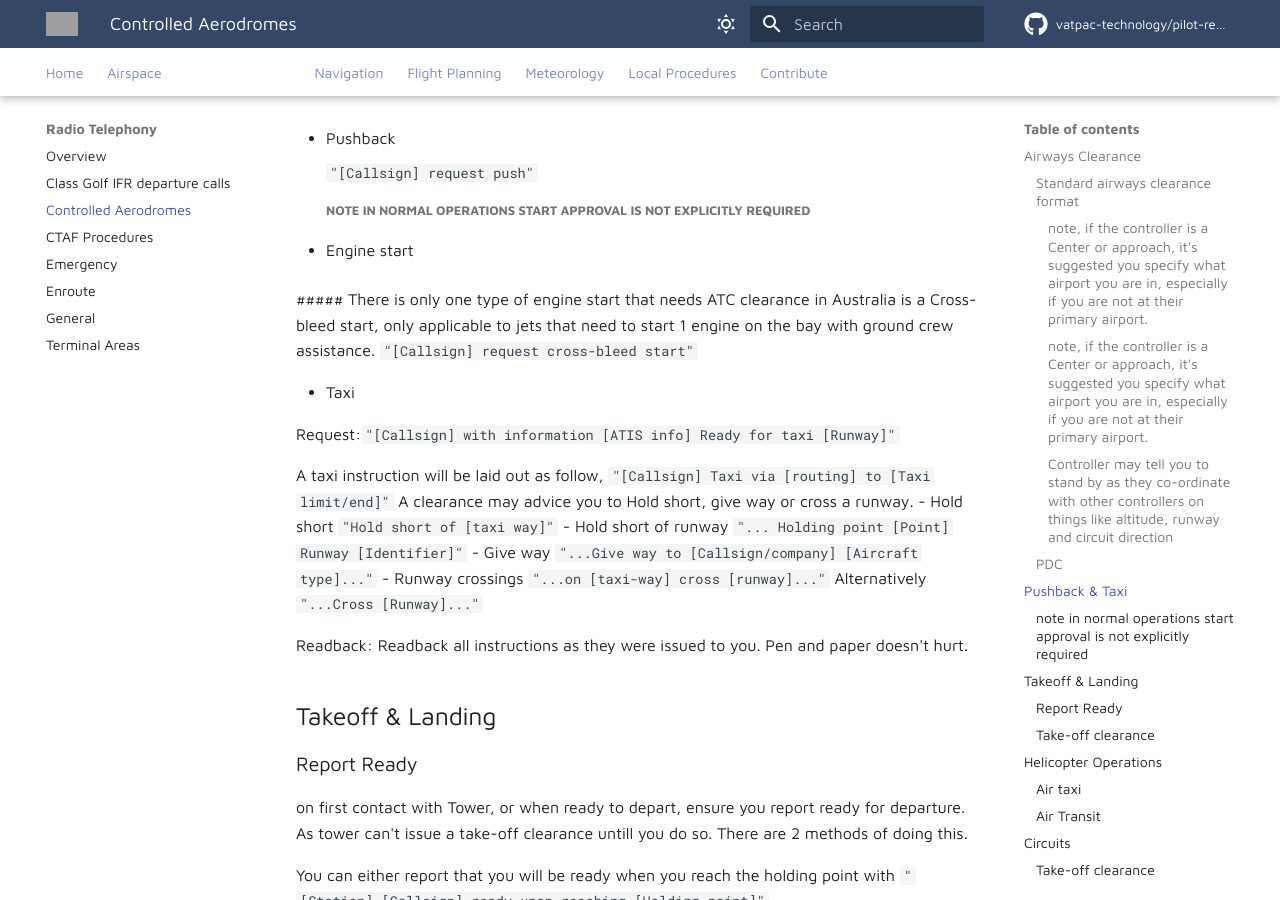
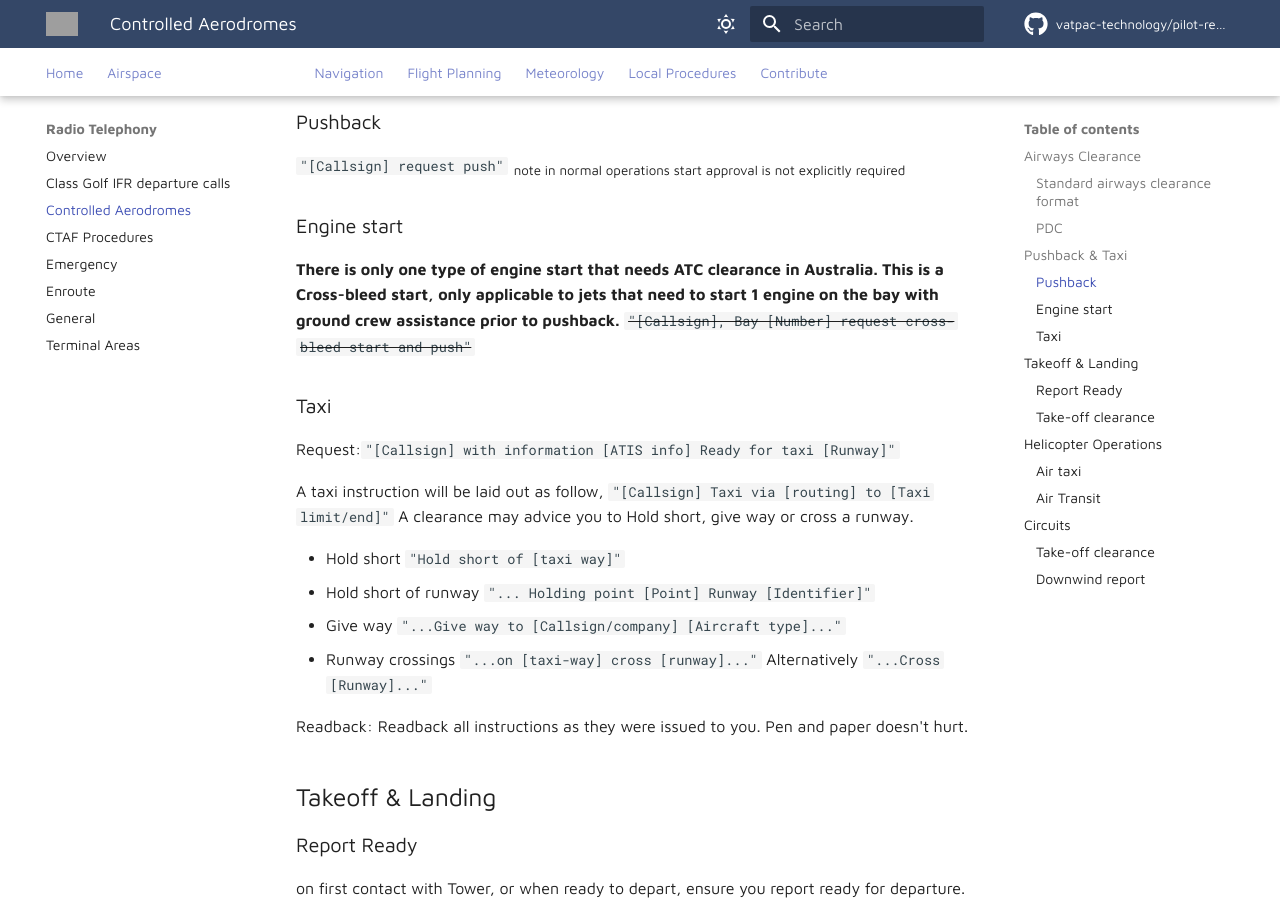
Before and after one commit to vatpac-technology/pilot-resources, an MkDocs documentation site: the page built from docs/radio-telephony/controlledaerodromes.md, in a window 1280 px wide and 900 px high, scrolled down 1575 px. Built offline with MkDocs 1.6.1 and Material for MkDocs 9.7.7, drawn with Linux system fonts in a browser that asks for light colours; comment, search, counter and statistics services are not loaded; some of the changed text lies outside the part shown; grey boxes are pictures that could not be loaded.

Commit message:
Re-jig of formatting

```diff
--- a/docs/radio-telephony/controlledaerodromes.md
+++ b/docs/radio-telephony/controlledaerodromes.md
@@ -9,7 +9,7 @@
 
 Request:`"[Station (Tower/Ground/Delivery/Approach/Center)] [Callsign] for [Destniation] Request clearance"`
 
-##### note, if the controller is a Center or approach, it's suggested you specify what airport you are in, especially if you are not at their primary airport.
+<Sub>note, if the controller is a Center or approach, it's suggested you specify what airport you are in, especially if you are not at their primary airport.</Sub>
 
 Clearance: `"[Callsign] cleared to [Destniation] via [First point] Flight planed route Runway [Identifier] [Standard instrument departure] departure, climb via the SID [Alt] Squawk [Code] Departures [Freq]"`
 
@@ -19,7 +19,7 @@ Readback: `"Cleared to [Destniation] Via [First point] Flight planed route, Runw
 
 Request:`"[Station (Tower/Ground/Delivery/Approach/Center)] [Callsign] for [Destniation] Request clearance"`
 
-##### note, if the controller is a Center or approach, it's suggested you specify what airport you are in, especially if you are not at their primary airport.
+<Sub>note, if the controller is a Center or approach, it's suggested you specify what airport you are in, especially if you are not at their primary airport.</Sub>
 
 Clearance:`"[Callsign] cleared [destination] via [First point]/Direct, runway [Identifier] climb/not above [ALT] Departures [Freq]"`
 
@@ -28,7 +28,7 @@ Readback:`"Cleared [Destination] Via [First point]/Direct, Runway [Identifier] C
 **Circuits**
 
 Request:`"[Station (Tower/Ground/Delivery/Approach/Center)] [Callsign] [Aircraft type] [Bay] [number] People on board, for circuits"`
-##### Controller may tell you to stand by as they co-ordinate with other controllers on things like altitude, runway and circuit direction
+<Sub>Controller may tell you to stand by as they co-ordinate with other controllers on things like altitude, runway and circuit direction</Sub>
 
 Clearance:`"[Callsign] cleared to operate in the circuit area runway [Identifier] [circuit direction of applicable] not above [Alt] squawk [code]"`
 
@@ -47,26 +47,26 @@ When the controller says:`"[Callsign] go ahead"`
 Readback:`"[SID],Bay [Number], [Squawk]"`
 
 ## Pushback & Taxi
-- Pushback
+### Pushback
 
-    `"[Callsign] request push"`
-    ##### note in normal operations start approval is not explicitly required
+ `"[Callsign] request push"` <Sub> note in normal operations start approval is not explicitly required </Sub>
 
-- Engine start
+### Engine start
 
-  ##### There is only one type of engine start that needs ATC clearance in Australia is a Cross-bleed start, only applicable to jets that need to start 1 engine on the bay with ground crew assistance.
-  `"[Callsign] request cross-bleed start"`
+ **There is only one type of engine start that needs ATC clearance in Australia. This is a Cross-bleed start, only applicable to jets that need to start 1 engine on the bay with ground crew assistance prior to pushback.**
+  ~~`"[Callsign], Bay [Number] request cross-bleed start and push"`~~
 
-- Taxi
+### Taxi
 
-  Request:`"[Callsign] with information [ATIS info] Ready for taxi [Runway]"`
+Request:`"[Callsign] with information [ATIS info] Ready for taxi [Runway]"`
 
-  A taxi instruction will be laid out as follow, `"[Callsign] Taxi via [routing] to [Taxi limit/end]"`
-  A clearance may advice you to Hold short, give way or cross a runway.
-    - Hold short `"Hold short of [taxi way]"`
-    - Hold short of runway `"... Holding point [Point] Runway [Identifier]"`
-    - Give way `"...Give way to [Callsign/company] [Aircraft type]..."`
-    - Runway crossings `"...on [taxi-way] cross [runway]..."` Alternatively `"...Cross [Runway]..."`
+ A taxi instruction will be laid out as follow, `"[Callsign] Taxi via [routing] to [Taxi limit/end]"`
+ A clearance may advice you to Hold short, give way or cross a runway.
+
+  - Hold short `"Hold short of [taxi way]"`
+  - Hold short of runway `"... Holding point [Point] Runway [Identifier]"`
+  - Give way `"...Give way to [Callsign/company] [Aircraft type]..."`
+  - Runway crossings `"...on [taxi-way] cross [runway]..."` Alternatively `"...Cross [Runway]..."`
 
   Readback: Readback all instructions as they were issued to you. Pen and paper doesn't hurt.
 
@@ -113,7 +113,7 @@ Normal:`"[Callsign], runway [Identifier], clear for take-off"`
 Specified:`"[Callsign], Make [direction] Circuit, report downwind, runway [identifier] clear for take-off"`
 
 ### Downwind report
-##### A reminder, you must always report turning onto or level on downwind with intentions
+<Sub>Reminder, you must always report turning onto or level on downwind with intentions </Sub>
 
 Turn, Touch and Go:`"[Callsign], turning downwind [Runway], touch and go"`
 
```
Also changed, not shown: docs/radio-telephony/ClassGdpearture.md (+14 -7 lines), docs/radio-telephony/ctaf.md (+16 -2 lines).
